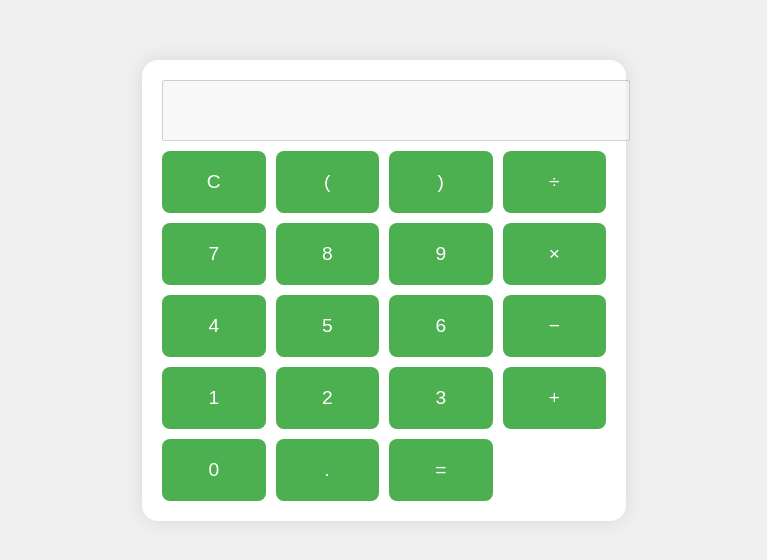
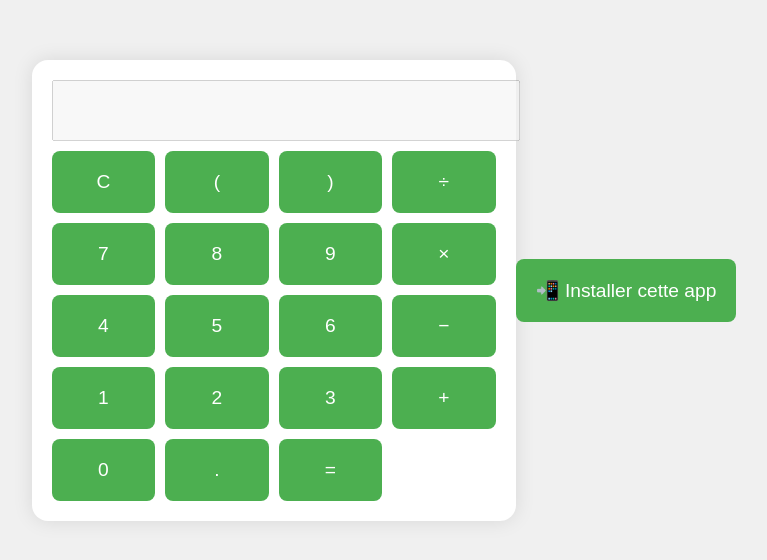
Before and after one commit to tresor676/HT-CALCULATRICE-, a plain HTML site: page index.html in a window 1280 px wide. Shown: the part 110-670 px from the top of the page, without its empty margins (256-1023 px from the left). Drawn offline with Linux system fonts and the light colour scheme.

Commit message:
Update index.html

```diff
--- a/index.html
+++ b/index.html
@@ -34,6 +34,7 @@
       <button onclick="calculateResult()">=</button>
     </div>
   </div>
+  <button id="installBtn">📲 Installer cette app</button>
   <script src="script.js"></script>
   <script>
     if ('serviceWorker' in navigator) {
```
